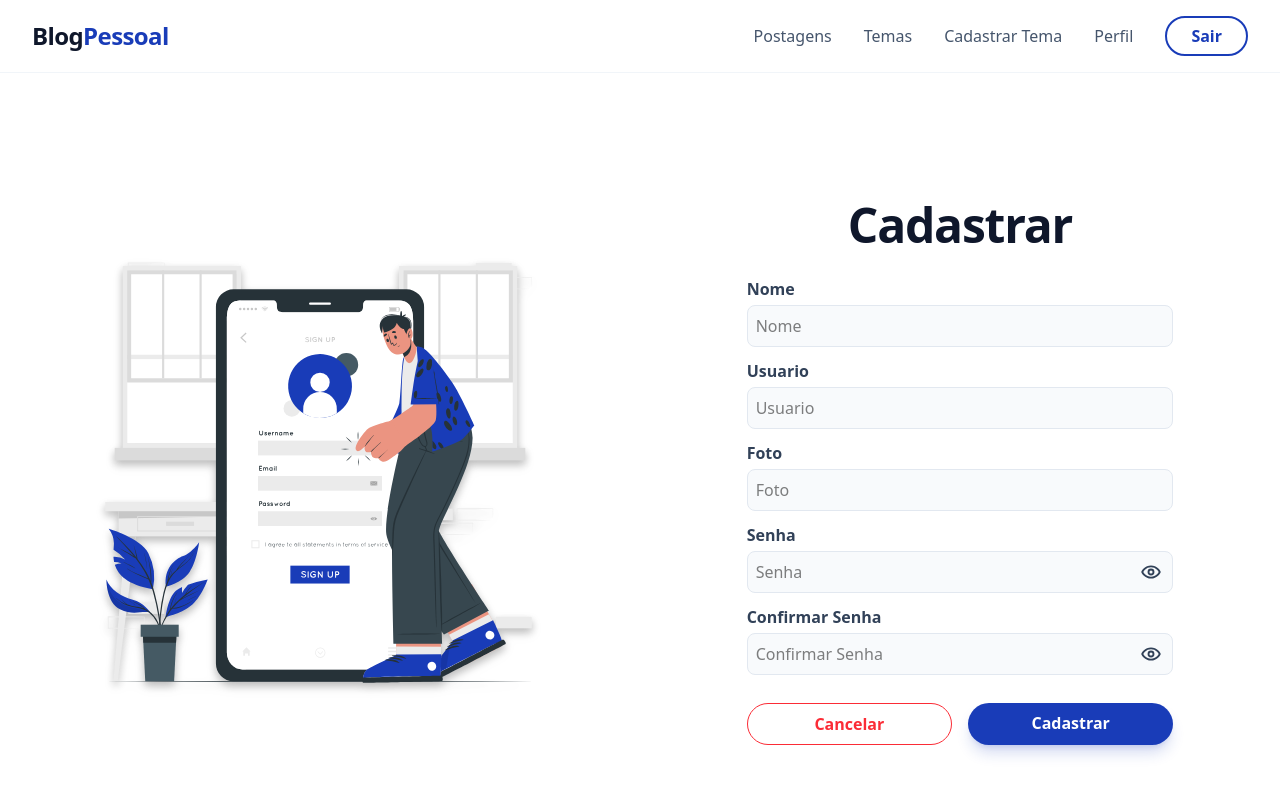
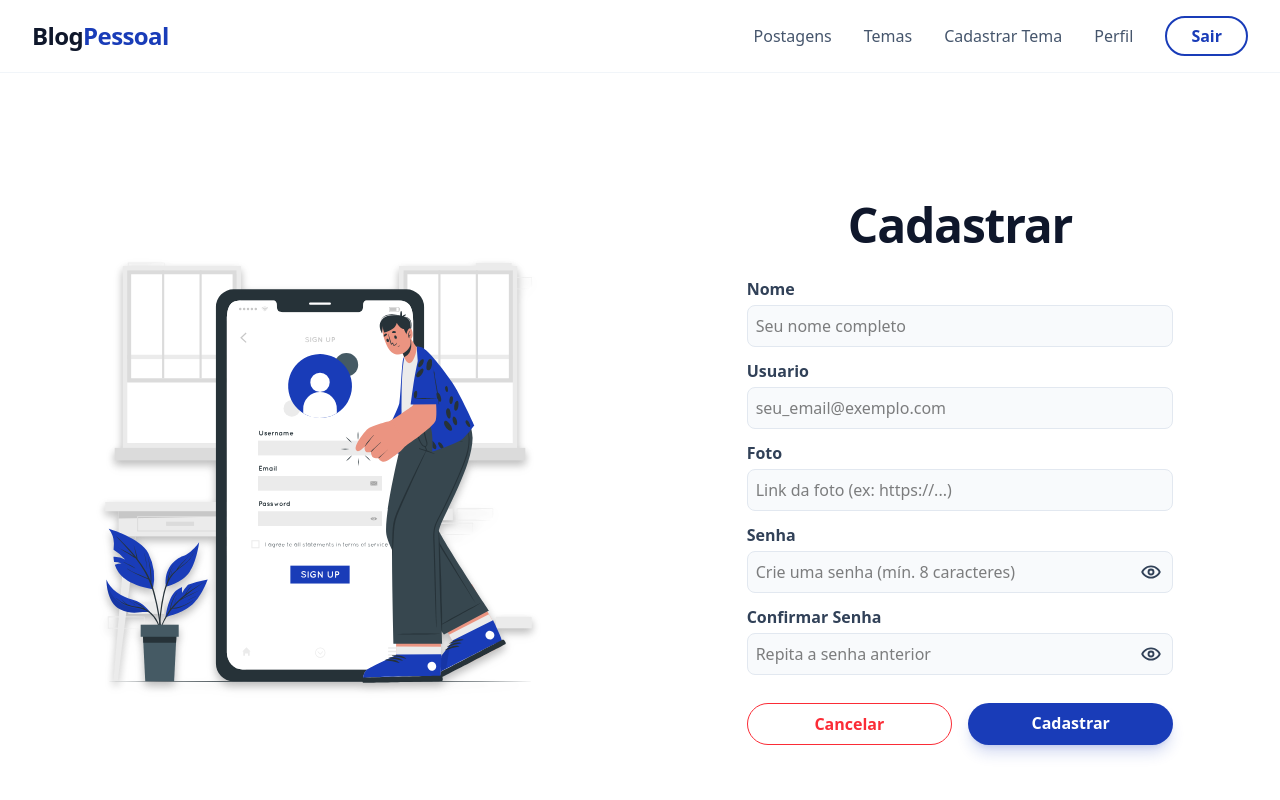
Before and after one commit to Eduarddoribeiro/blog-pessoal-react, a React (Vite) app: page /cadastro in a window 1280 px wide. Shown: the top 800 px of the page. Built offline with nearby package versions, Linux system fonts and the light colour scheme.

Commit message:
feat(cadastro): melhora placeholders para UX

```diff
--- a/src/pages/cadastro/Cadastro.tsx
+++ b/src/pages/cadastro/Cadastro.tsx
@@ -99,7 +99,7 @@ function Cadastro() {
               type="text"
               id="nome"
               name="nome"
-              placeholder="Nome"
+              placeholder="Seu nome completo"
               className="bg-slate-50 border border-slate-200 rounded-lg p-2 focus:ring-2 focus:ring-blue-800 focus:border-transparent outline-none transition-all font-normal"
               value={usuario.nome}
               onChange={(e: ChangeEvent<HTMLInputElement>) => atualizarEstado(e)}
@@ -112,7 +112,7 @@ function Cadastro() {
               type="text"
               id="usuario"
               name="usuario"
-              placeholder="Usuario"
+              placeholder="seu_email@exemplo.com"
               className="bg-slate-50 border border-slate-200 rounded-lg p-2 focus:ring-2 focus:ring-blue-800 focus:border-transparent outline-none transition-all font-normal"
               value={usuario.usuario}
               onChange={(e: ChangeEvent<HTMLInputElement>) => atualizarEstado(e)}
@@ -125,7 +125,7 @@ function Cadastro() {
               type="text"
               id="foto"
               name="foto"
-              placeholder="Foto"
+              placeholder="Link da foto (ex: https://...)"
               className="bg-slate-50 border border-slate-200 rounded-lg p-2 focus:ring-2 focus:ring-blue-800 focus:border-transparent outline-none transition-all font-normal"
               value={usuario.foto}
               onChange={(e: ChangeEvent<HTMLInputElement>) => atualizarEstado(e)}
@@ -139,7 +139,7 @@ function Cadastro() {
                 type={mostrarSenha ? 'text' : 'password'}
                 id="senha"
                 name="senha"
-                placeholder="Senha"
+                placeholder="Crie uma senha (mín. 8 caracteres)"
                 className="bg-slate-50 border border-slate-200 rounded-lg p-2 pr-10 w-full focus:ring-2 focus:ring-blue-800 focus:border-transparent outline-none transition-all font-normal"
                 value={usuario.senha}
                 onChange={(e: ChangeEvent<HTMLInputElement>) => atualizarEstado(e)}
@@ -165,7 +165,7 @@ function Cadastro() {
                 type={mostrarConfirmarSenha ? 'text' : 'password'}
                 id="confirmarSenha"
                 name="confirmarSenha"
-                placeholder="Confirmar Senha"
+                placeholder="Repita a senha anterior"
                 className="bg-slate-50 border border-slate-200 rounded-lg p-2 pr-10 w-full focus:ring-2 focus:ring-blue-800 focus:border-transparent outline-none transition-all font-normal"
                 value={confirmarSenha}
                 onChange={(e: ChangeEvent<HTMLInputElement>) => handleConfirmarSenha(e)}
```
